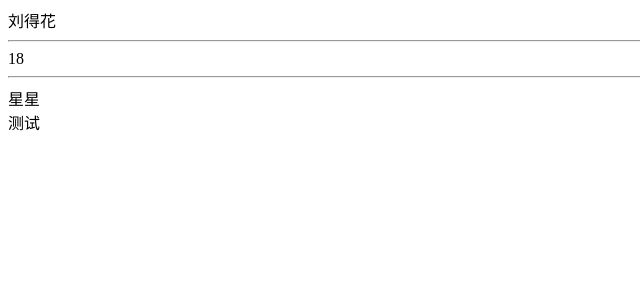
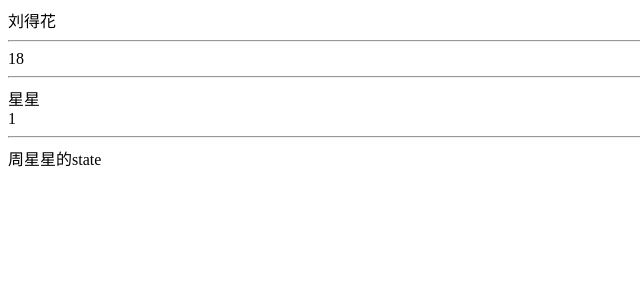
Before and after one commit to sundung/react-ts, a React (Create React App) app: page / in a window 1280 px wide. Shown: the top 300 px of the page, without its empty margins (0-640 px from the left). Built offline with nearby package versions, Linux system fonts and the light colour scheme.

Commit message:
注意 state 有可能是异步, setState用来改变state状态

```diff
--- a/src/App.tsx
+++ b/src/App.tsx
@@ -12,7 +12,7 @@ class App extends Component<any, any> {
           age={18}
           user={{ name: '星星', age: 18, sex: '男' }}
         />
-        <State />
+        <State name={'周星星的state'} />
       </div>
     )
   }
--- a/src/components/State.tsx
+++ b/src/components/State.tsx
@@ -1,10 +1,33 @@
 import React, { Component } from 'react'
 
-export default class state extends Component<any, any> {
+interface Istate {
+  count: number
+}
+interface Iprops {
+  name: string
+}
+export default class state extends Component<Iprops, Istate> {
+  constructor(props: any, context: any) {
+    super(props, context)
+    this.state = {
+      count: 0,
+    }
+  }
+  // 生命周期
+  componentDidMount() {
+    // 注意 state 有可能是异步的
+    for (let i = 0; i < 100; i++) {
+      this.setState({
+        count: this.state.count + 1,
+      })
+    }
+  }
   render() {
     return (
       <div>
-        <div>测试</div>
+        <div>{this.state.count}</div>
+        <hr />
+        <div>{this.props.name}</div>
       </div>
     )
   }
```
